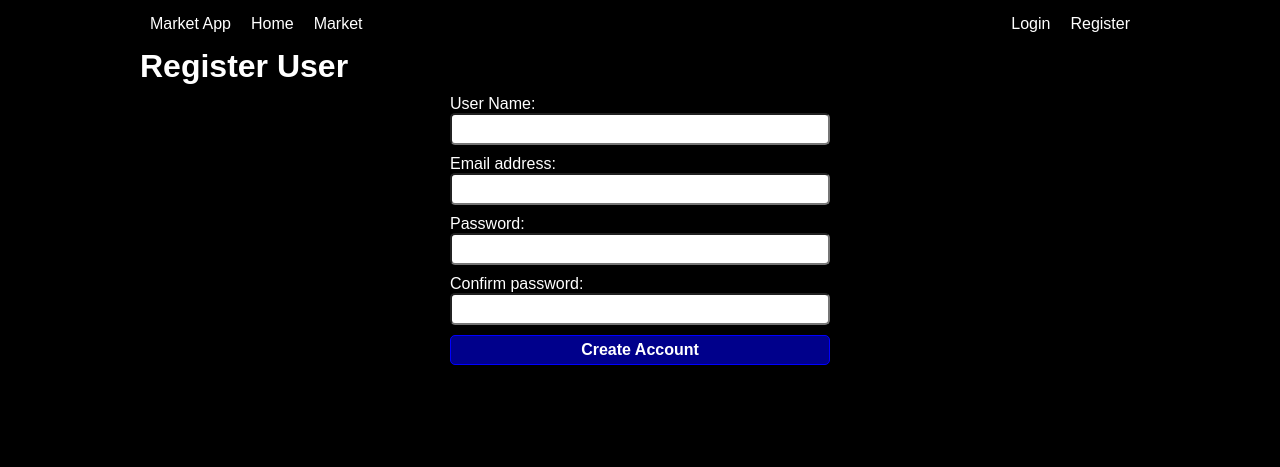
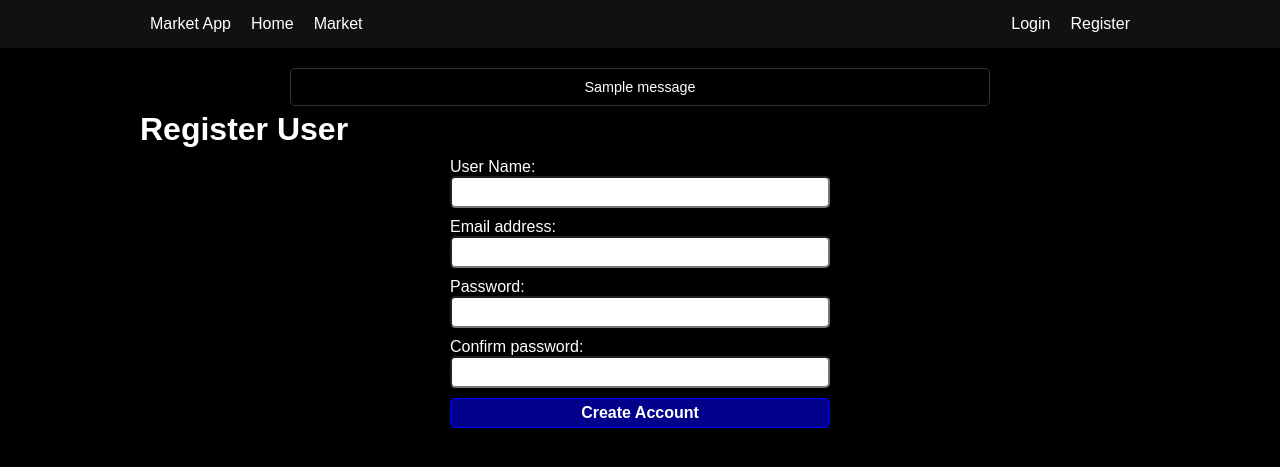
Before and after one commit to oscardbg/flask-market01, a Flask app: page /register in a window 1280 px wide. Shown: the top 467 px of the page. Run offline with Flask 2, Linux system fonts and the light colour scheme; tables that the repository leaves empty hold one stand-in row (values such as "Sample post"); one stand-in notice (Sample message) is shown.

Commit message:
Flash messages for user validation

```diff
--- a/app/forms.py
+++ b/app/forms.py
@@ -1,8 +1,20 @@
-from wtforms.validators import Length, EqualTo, Email, DataRequired
+from wtforms.validators import Length, EqualTo, Email, DataRequired, ValidationError
 from wtforms import StringField, PasswordField, SubmitField
 from flask_wtf import FlaskForm
+from app.models import User
 
 class RegisterForm(FlaskForm):
+
+	def validate_username(self, user_to_check):
+		user = User.query.filter_by(username=user_to_check.data).first()
+		if user:
+			raise ValidationError('Username already exists, please try another name')
+
+	def validate_email(self, mail_to_check):
+		mail = User.query.filter_by(email=mail_to_check.data).first()
+		if mail:
+			raise ValidationError('Email address already exists, please try another email')
+
 	username = StringField(label='User Name:', validators=[Length(min=2, max=50), DataRequired()])
 	email = StringField(label='Email address:', validators=[Email(), DataRequired()])
 	password1 = PasswordField(label="Password:", validators=[Length(min=6), DataRequired()])
--- a/app/static/css/main.css
+++ b/app/static/css/main.css
@@ -1 +1 @@
-*{margin:0;padding:0;box-sizing:border-box;font-family:ubuntu,sans-serif}body{background:#000;color:#fff}ul{list-style:none}a{text-decoration:none;color:#fff}main{max-width:1000px;margin:0 auto}nav{max-width:1000px;margin:0 auto;display:flex;align-items:center;justify-content:space-between}nav a{display:block;padding:15px 10px}nav ul{display:flex}.frm-rgs{max-width:400px;margin:0 auto;padding:10px}.frm-rgs>*{display:block;width:100%;outline:none}.frm-rgs input{font-size:1rem;padding:5px;margin-bottom:10px;border-radius:5px}.frm-rgs .btn{background:#00008b;color:#fff;font-weight:bold;border:1px solid blue;cursor:pointer}.lst-items{display:grid;grid-gap:10px;grid-template-columns:repeat(2, 1fr)}.lst-items li{border:1px solid rgba(255,255,255,.2);padding:10px}
+*{margin:0;padding:0;box-sizing:border-box;font-family:ubuntu,sans-serif}body{background:#000;color:#fff}ul{list-style:none}a{text-decoration:none;color:#fff}main{max-width:1000px;margin:0 auto;padding-top:20px}header{background:#111}nav{max-width:1000px;margin:0 auto;display:flex;align-items:center;justify-content:space-between}nav a{display:block;padding:15px 10px}nav ul{display:flex}.msg{max-width:700px;padding:10px;border-radius:5px;text-align:center;font-size:.9rem;border:1px solid rgba(255,255,255,.2);margin:0 auto 5px}.msg.danger{border:1px solid #ff4500}.frm-rgs{max-width:400px;margin:0 auto;padding:10px}.frm-rgs>*{display:block;width:100%;outline:none}.frm-rgs input{font-size:1rem;padding:5px;margin-bottom:10px;border-radius:5px}.frm-rgs .btn{background:#00008b;color:#fff;font-weight:bold;border:1px solid blue;cursor:pointer}.lst-items{display:grid;grid-gap:10px;grid-template-columns:repeat(2, 1fr)}.lst-items li{border:1px solid rgba(255,255,255,.2);padding:10px}
--- a/app/static/scss/_base.scss
+++ b/app/static/scss/_base.scss
@@ -22,6 +22,10 @@ a {
 main {
    max-width: 1000px;
    margin: 0 auto;
+   padding-top: 20px;
+}
+header {
+   background: #111;
 }
 nav {
    max-width: 1000px;
@@ -36,6 +40,20 @@ nav {
    ul {
       display: flex;
    }
+}
+
+.msg {
+   max-width: 700px;
+   padding: 10px;
+   border-radius: 5px;
+   text-align: center;
+   font-size: 0.9rem;
+   border: 1px solid rgba(#fff, 0.2);
+   margin: 0 auto 5px;
+}
+
+.msg.danger {
+   border: 1px solid orangered;
 }
 
 /*■■■■■■■■■■■■■■■■■■■■■■ Register form */
--- a/app/templates/base.html
+++ b/app/templates/base.html
@@ -26,6 +26,20 @@
             </ul>
          </nav>
       </header>
-      <main>{% block main %}{% endblock %}</main>
+      <main>
+         {% with messages = get_flashed_messages(with_categories=true) %}
+         <!--  -->
+         {% if messages %}
+         <!--  -->
+         {% for ctg, msg in messages %}
+         <div class="msg {{ctg}} ">{{ msg }}</div>
+         {% endfor %}
+         <!--  -->
+         {% endif %}
+         <!--  -->
+         {% endwith %}
+         <!--  -->
+         {% block main %}{% endblock %}
+      </main>
    </body>
 </html>
--- a/app/views.py
+++ b/app/views.py
@@ -1,5 +1,4 @@
-from flask import Blueprint, redirect, render_template
-from flask.helpers import url_for
+from flask import Blueprint, url_for, redirect, render_template, flash
 from app.forms import RegisterForm
 from app.models import Item, User
 from app import db
@@ -32,6 +31,6 @@ def show_register():
 
 	if form.errors != {}:
 		for err_msg in form.errors.values():
-			print(f'Validation form error: {err_msg}')
+			flash(f'There was an error creating the user: {err_msg}', category='danger')
 
 	return render_template('register.html', form=form)
```
